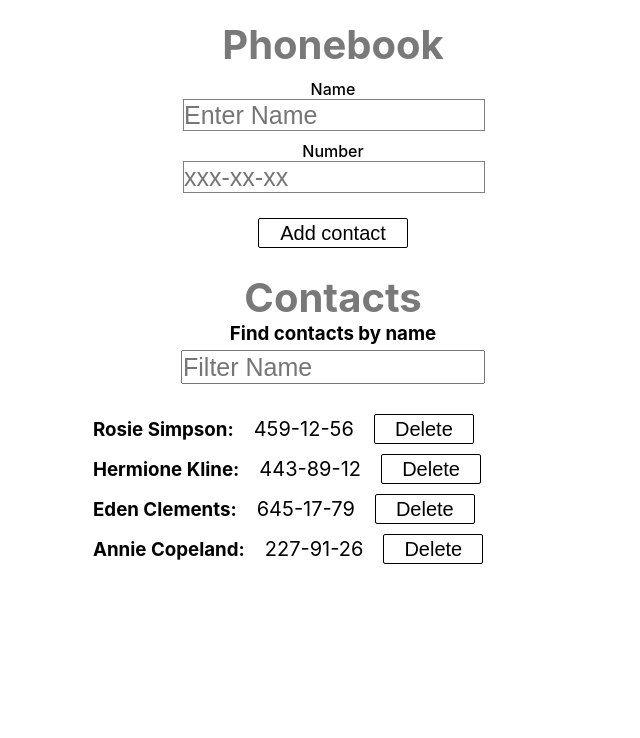
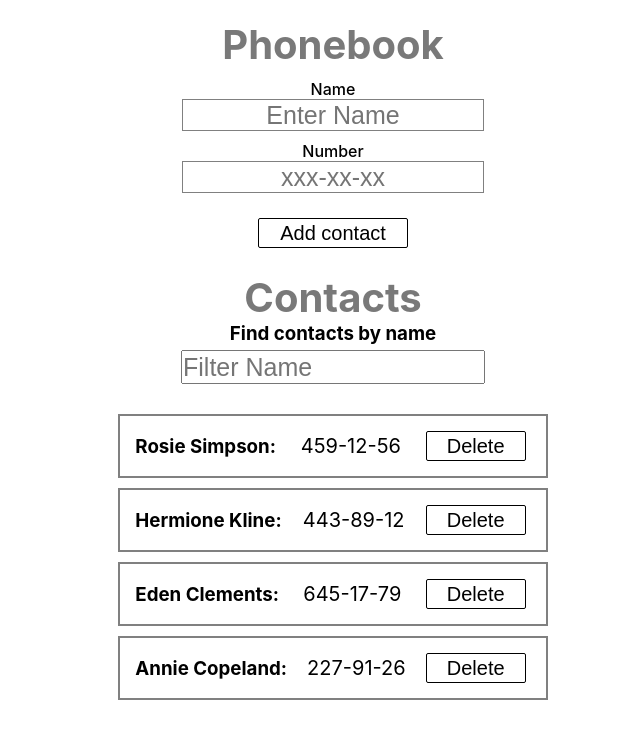
Before and after one commit to Vasylytsya777/goit-react-hw-03-phonebook, a React app: page / in a window 1280 px wide. Shown: the whole page, without its empty margins (307-947 px from the left). Built offline with nearby package versions, Linux system fonts and the light colour scheme.

Commit message:
add style

```diff
--- a/package.json
+++ b/package.json
@@ -1,5 +1,5 @@
 {
-  "name": "goit-react-hw-02-phonebook",
+  "name": "goit-react-hw-03-phonebook",
   "version": "0.1.0",
   "private": true,
   "homepage": "https://Vasylytsya777.github.io/goit-react-hw-03-phonebook",
--- a/src/components/contactForm/ContactForm.module.css
+++ b/src/components/contactForm/ContactForm.module.css
@@ -1,7 +1,6 @@
 .form {
   padding: 10px;
-  display: block;
-  width: 500px;
+  display: inline-block;
   margin: 0 auto;
 }
 .inputName,
@@ -10,9 +9,8 @@
   width: 300px;
   height: 30px;
   margin-bottom: 10px;
-  margin-left: 100px;
   font-size: 25px;
-  text-align: left;
+  text-align: center;
   outline: none;
   border: 1px solid grey;
 }
--- a/src/components/contactList/ContactList.module.css
+++ b/src/components/contactList/ContactList.module.css
@@ -2,13 +2,23 @@
   margin-bottom: 20px;
 }
 .list {
-  padding-left: 400px;
+  display: inline-block;
+  align-items: stretch;
 }
+
 .listItem {
   margin-bottom: 10px;
   display: flex;
   align-items: center;
+  justify-content: space-between;
+  border: 2px solid gray;
+  padding: 15px;
 }
+.listItem:hover {
+  border: 2px solid grey;
+  box-shadow: 1px 1px 10px 1px grey;
+}
+
 .contactText {
   display: inline-block;
   margin-left: 20px;
```
Also changed, not shown: build/asset-manifest.json, build/index.html, build/static/js/2.1784ef92.chunk.js.LICENSE.txt (renamed from build/static/js/2.1f8eb4e2.chunk.js.LICENSE.txt), 13 other files.
